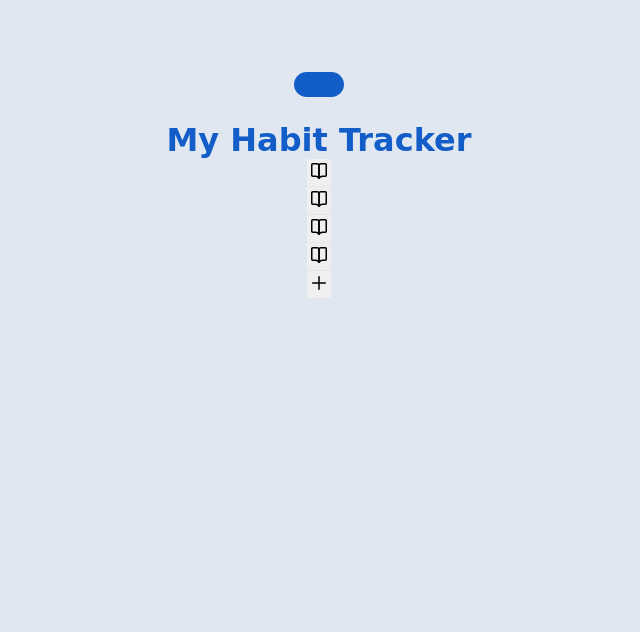
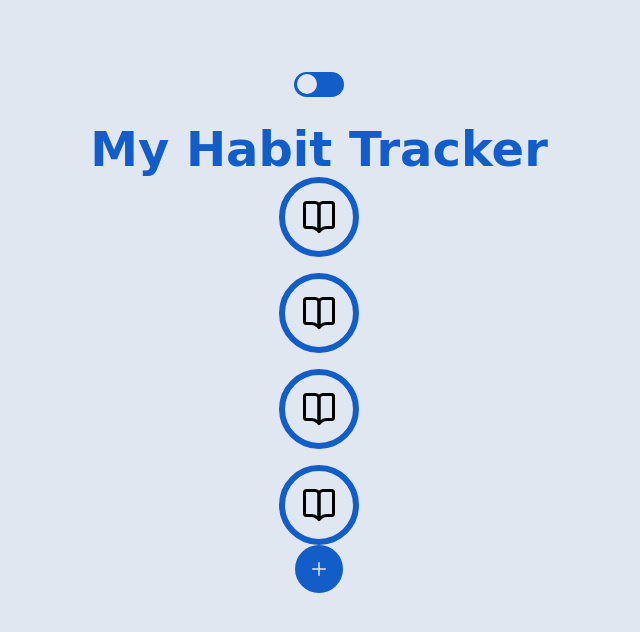
Before and after one commit to ilin98/habit-tracker-vanilla-javascript, a plain HTML site: page index.html in a window 1280 px wide. Shown: the whole page, without its empty margins (321-961 px from the left). Drawn offline with Linux system fonts and the light colour scheme; a web font is replaced by a local one.

Commit message:
completed css and html

```diff
--- a/main.css
+++ b/main.css
@@ -48,3 +48,73 @@ body {
     position: relative;
     cursor: pointer;
 }
+
+.theme::before {
+    content: '';
+    width: 20px;
+    height: 20px;
+    background-color: var(--primary);
+    position: absolute;
+    z-index: 3;
+    top: 2px;
+    left: 3px;
+    border-radius: 50%;
+    transition: all 300ms ease-in-out;
+}
+
+h1 {
+    font-size: var(--med);
+}
+
+.habit-container {
+    display: grid;
+    grid-template-columns: repeat(auto-fit, minmax(100px, 1fre));
+    padding: var(--sm) var (--med);
+    max-width: 400px;
+    grid-gap: 1rem;
+}
+
+.habit {
+    display: grid;
+    place-items: center;
+}
+
+.habit-btn {
+    width: var(--large);
+    height: var(--large);
+    border-radius: 50%;
+    background-color: var(--primary);
+    border: 6px solid var(--secondary);
+    color: var(var(--secondary));
+    display: grid;
+    place-items: center;
+    cursor: pointer;
+    transition: all 300ms ease-in-out;
+}
+
+.habit-btn:hover {
+    opacity: .8;
+}
+
+.habit-btn.completed {
+    background-color: var(--secondary);
+    color: var(--primary);
+}
+
+.habit-btn svg {
+    pointer-events: none;
+    width: var(--med);
+    height: var(--med);
+}
+
+.new-habit-add {
+    width: var(--med);
+    height: var(--med);
+    border-radius: 50%;
+    background-color: var(--secondary);
+    color: var(--primary);
+    display: grid;
+    place-items: center;
+    transition: all 300ms ease-in-out;
+    cursor: pointer;
+}
```
